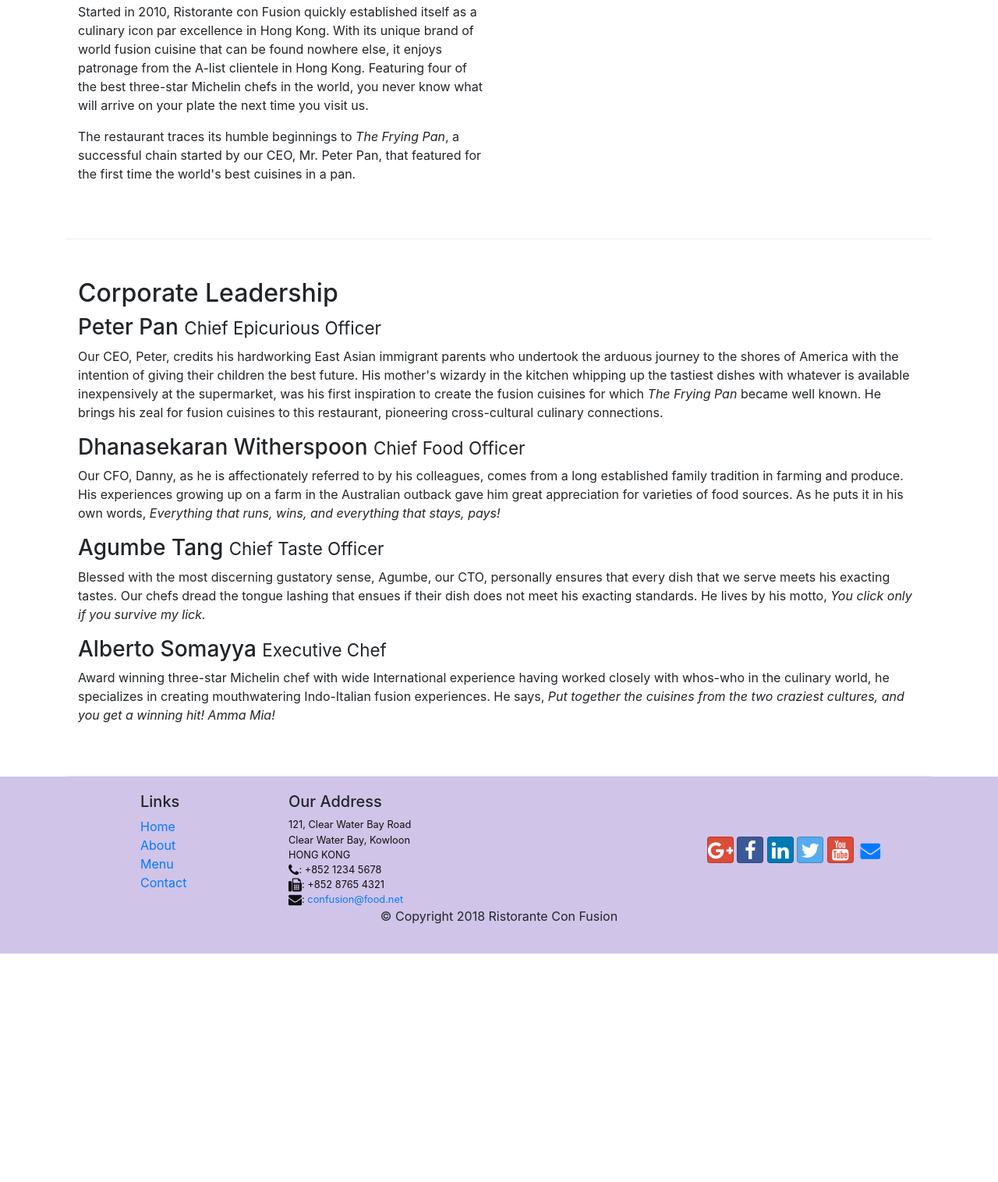
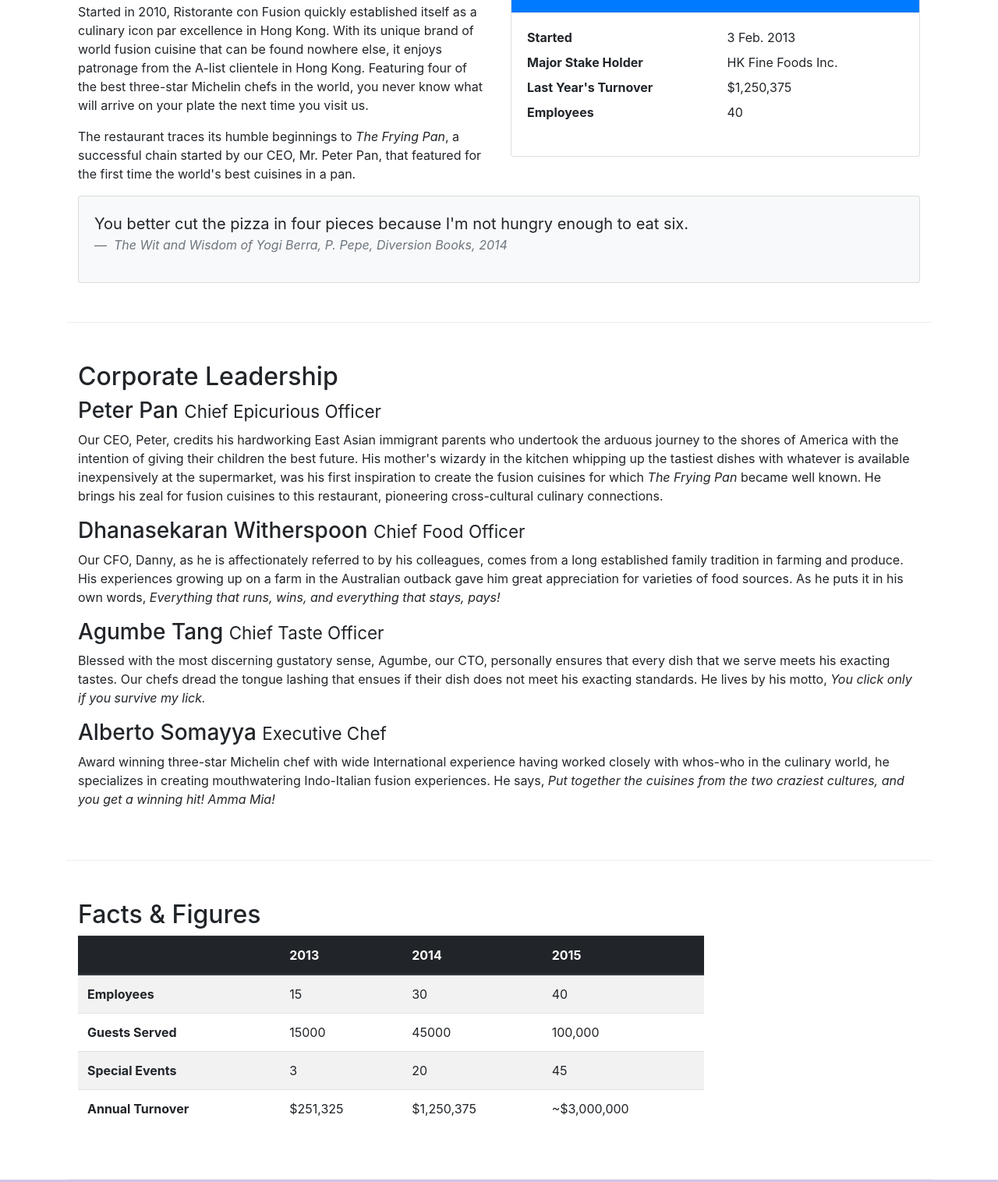
Before and after one commit to zma99/bootstrap-project, a website: page aboutus.html in a window 1280 px wide. Shown: the part 558-2074 px from the top of the page at 78% size. Before the commit the page ends 1781 px from the top, so only its background shows below. Drawn offline with nearby package versions, Linux system fonts and the light colour scheme.

Commit message:
Tables and Cards

```diff
--- a/aboutus.html
+++ b/aboutus.html
@@ -66,7 +66,34 @@
                 <p>Started in 2010, Ristorante con Fusion quickly established itself as a culinary icon par excellence in Hong Kong. With its unique brand of world fusion cuisine that can be found nowhere else, it enjoys patronage from the A-list clientele in Hong Kong.  Featuring four of the best three-star Michelin chefs in the world, you never know what will arrive on your plate the next time you visit us.</p>
                 <p>The restaurant traces its humble beginnings to <em>The Frying Pan</em>, a successful chain started by our CEO, Mr. Peter Pan, that featured for the first time the world's best cuisines in a pan.</p>
             </div>
-            <div>
+            <div class="col-12 col-sm-6">
+                <div class="card">
+                    <h3 class="card-header bg-primary text-white">Facts At a Glance</h3>
+                    <div class="card-body">
+                        <dl class="row">
+                            <dt class="col-6">Started</dt>
+                            <dd class="col-6">3 Feb. 2013</dd>
+                            <dt class="col-6">Major Stake Holder</dt>
+                            <dd class="col-6">HK Fine Foods Inc.</dd>
+                            <dt class="col-6">Last Year's Turnover</dt>
+                            <dd class="col-6">$1,250,375</dd>
+                            <dt class="col-6">Employees</dt>
+                            <dd class="col-6">40</dd>
+                        </dl>
+                    </div>
+                </div>
+            </div>
+            <div class="col-12">
+                <div class="card card-body bg-light">
+                    <blockquote class="blockquote">
+                        <p class="mb-0">You better cut the pizza in four pieces because
+                            I'm not hungry enough to eat six.</p>
+                        <footer class="blockquote-footer">
+                            <cite title="Source Title">The Wit and Wisdom of Yogi Berra,
+                            P. Pepe, Diversion Books, 2014</cite>
+                        </footer>
+                    </blockquote>
+                </div>
             </div>
         </div>
 
@@ -85,6 +112,52 @@
             </div>
        </div>
 
+       <div class="row row-content">
+           <div class="col-12 col-sm-9">
+                <h2>Facts &amp; Figures</h2>
+                <div class="table-responsive">
+                    <table class="table table-striped">
+                        <thead class="thead-dark">
+                            <tr>
+                                <th>&nbsp;</th>
+                                <th>2013</th>
+                                <th>2014</th>
+                                <th>2015</th>
+                            </tr>
+                        </thead>
+                        <tbody>
+                            <tr>
+                                <th>Employees</th>
+                                <td>15</td>
+                                <td>30</td>
+                                <td>40</td>
+                            </tr>
+                            <tr>
+                                <th>Guests Served</th>
+                                <td>15000</td>
+                                <td>45000</td>
+                                <td>100,000</td>
+                            </tr>
+                            <tr>
+                                <th>Special Events</th>
+                                <td>3</td>
+                                <td>20</td>
+                                <td>45</td>
+                            </tr>
+                            <tr>
+                                <th>Annual Turnover</th>
+                                <td>$251,325</td>
+                                <td>$1,250,375</td>
+                                <td>~$3,000,000</td>
+                            </tr>
+                        </tbody>
+                    </table>
+                </div>
+           </div>
+           <div class="col-12 col-sm-3">
+
+           </div>
+       </div>
     </div>
 
     <footer class="footer">
```
